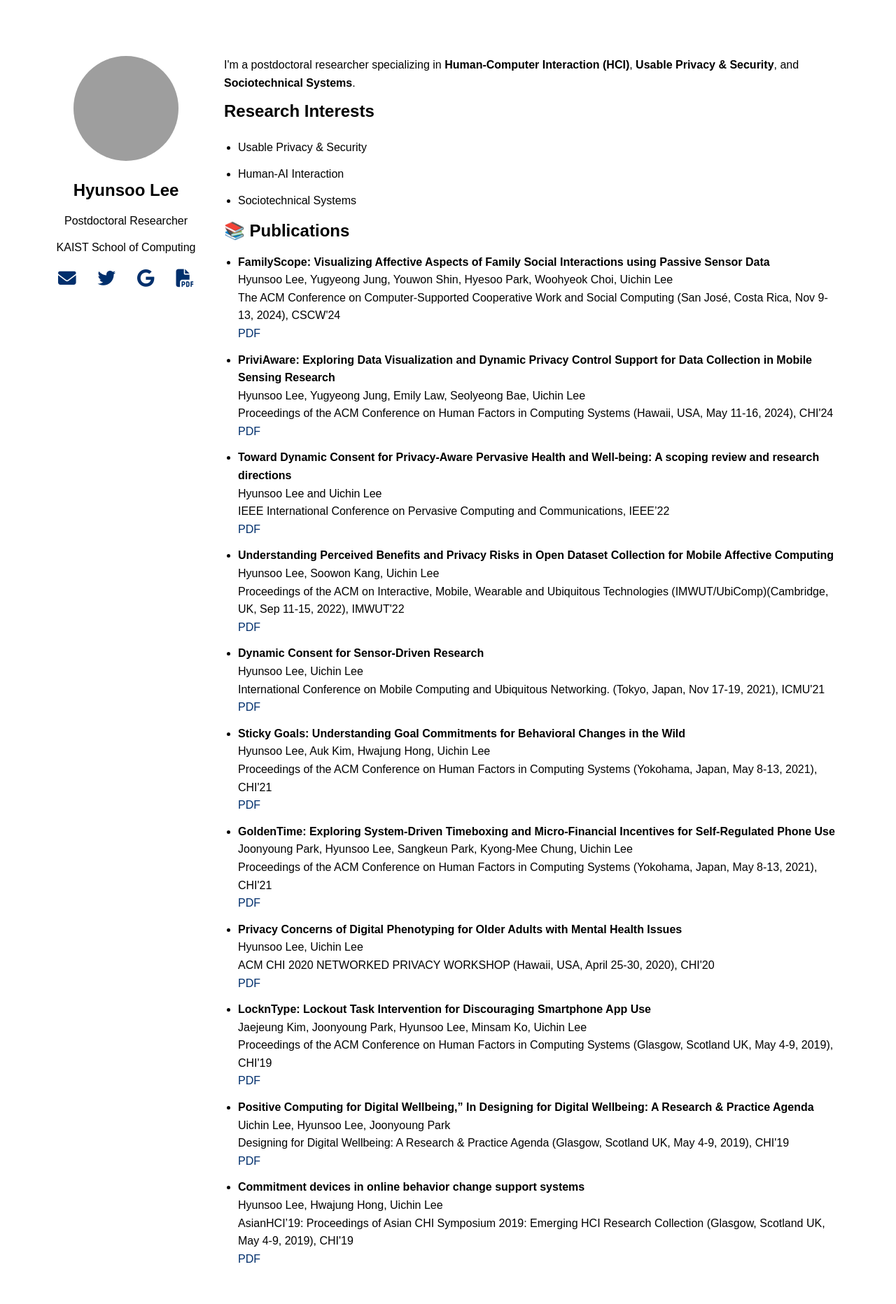
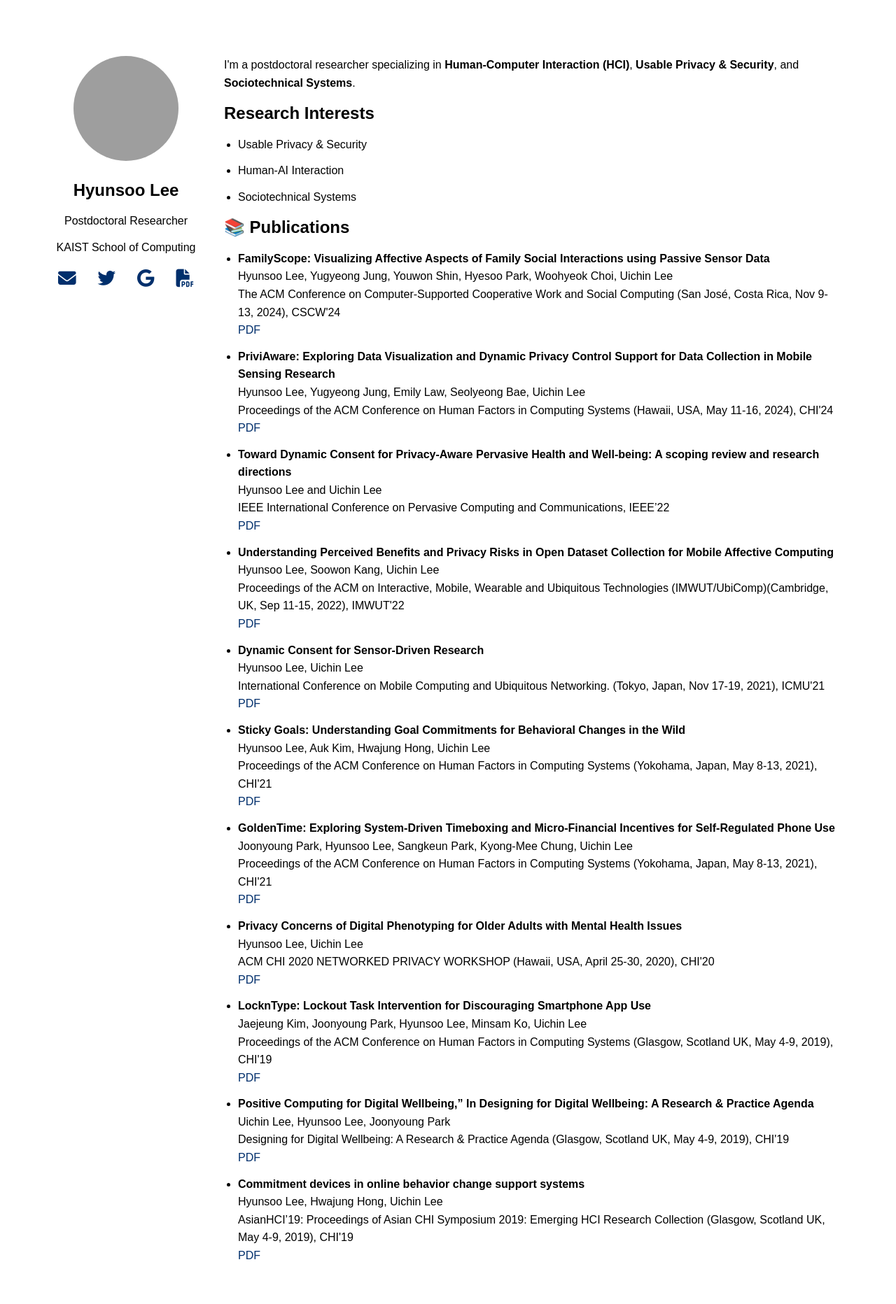
Before and after one commit to hslee90/hslee90.github.io, a Jekyll site: the page built from index.md, in a window 1280 px wide. Shown: the whole page at 70% size. Built offline with Jekyll 4.4.1, drawn with Linux system fonts in a browser that asks for light colours; nearby versions of some CDN libraries; grey boxes are pictures that could not be loaded.

Commit message:
Update style.css

```diff
--- a/assets/css/style.css
+++ b/assets/css/style.css
@@ -94,9 +94,15 @@
   text-decoration: underline;
 }
 
-/* publication에서 이름만 볼드 처리 */
-.publication-list strong {
-  font-weight: bold;
+/* Research Interests 섹션만 줄 간격 좁게 */
+#research-interests ul {
+  line-height: 1.3; /* 리스트 항목 간 간격 좁히기 */
+  margin-bottom: 24px;
+}
+
+/* Publication 목록에서 내 이름만 볼드체 */
+.publication-list .author {
+  font-weight: bold; /* 내 이름만 볼드체로 */
 }
 
 /* 반응형 디자인: 모바일 */
@@ -141,9 +147,3 @@
     padding-left: 0;
   }
 }
-
-/* Research Interests 섹션만 줄 간격 좁게 */
-#research-interests {
-  line-height: 1.3;
-  margin-bottom: 24px;
-}
```
